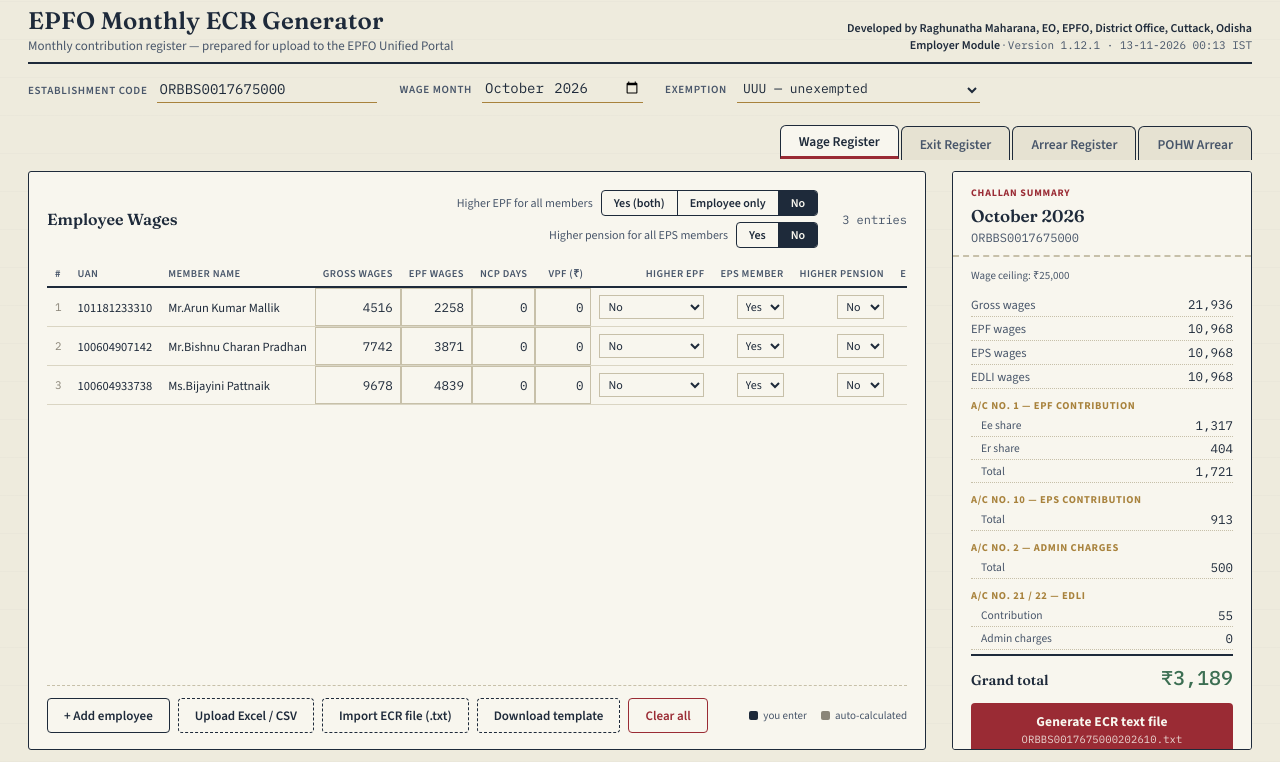
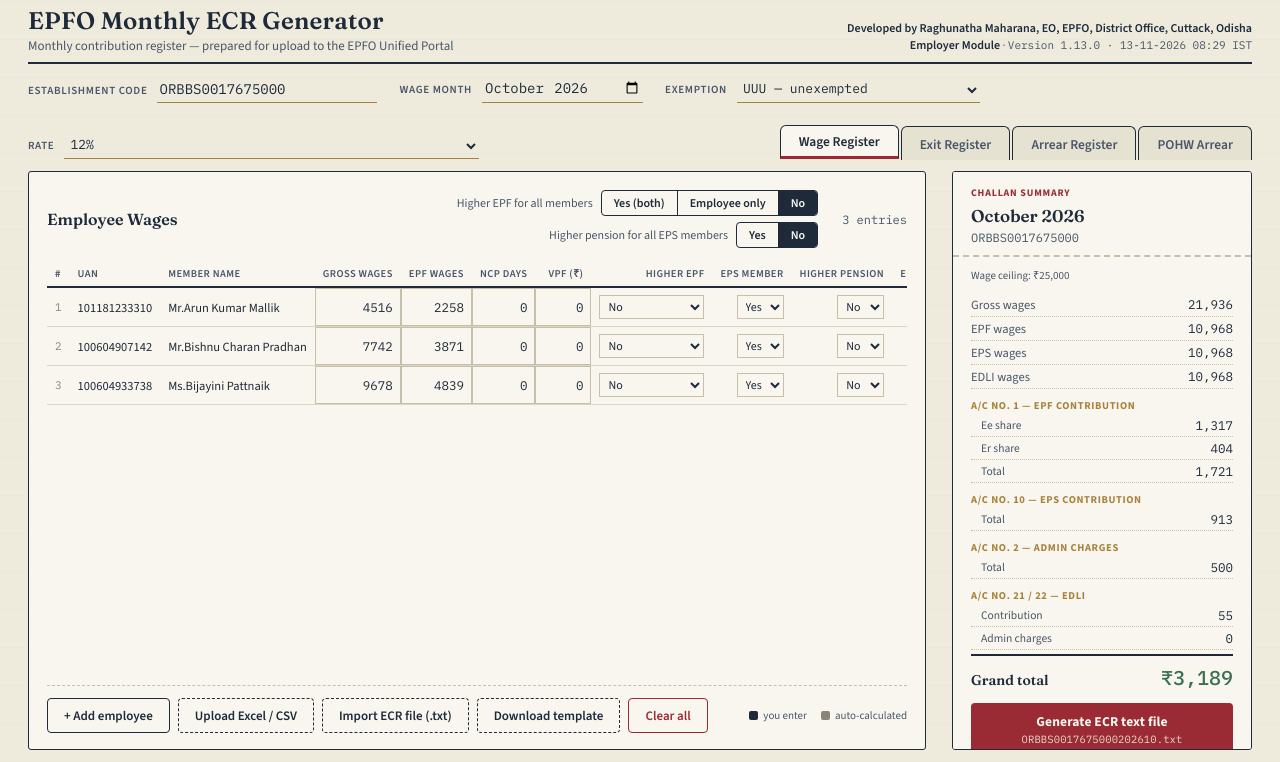
Before and after one commit to EPFRAGHU/ecr-generator, a Flask app: page / in a window 1280 px wide. Shown: the part 38-800 px from the top of the page. Run offline with Flask 3, Linux system fonts and the light colour scheme; the visitor is signed in with stand-in values (Sample User, id 1); tables that the repository leaves empty hold one stand-in row (values such as "Sample post").

Commit message:
Add 12% / 10% contribution rate for the monthly ECR (v1.13.0)
New Rate select beside Exemption. 10% applies to IBC-plan, jute, beedi,
brick, coir (non-spinning) and guar gum establishments (notification of
01-07-2026 under the EPF Scheme, 2026). Employee and employer shares use
the chosen rate; EPS stays 8.33%, so the diff is 1.67% at 10%.

calc() and calc_row() take the rate (shared CONTRIB_RATES table, which
the arrear calculation now also uses); ECR generation and ECR import
receive it from the page and check it. The choice is remembered in the
browser. JS and Python results match across 1,120 combinations, and a
10% file imports back with no notes.

```diff
--- a/app.py
+++ b/app.py
@@ -53,8 +53,8 @@ IST = timezone(timedelta(hours=5, minutes=30))
 # fix or small change; set APP_BUILD to the actual date and time (IST)
 # of the release commit, read from the clock (never estimated).
 # History is in README.md under "Version history".
-APP_VERSION = "1.12.1"
-APP_BUILD = "13-11-2026 00:13 IST"
+APP_VERSION = "1.13.0"
+APP_BUILD = "13-11-2026 08:29 IST"
 
 
 @app.context_processor
@@ -374,6 +374,12 @@ HIGHER_MODES = {
     "N",  # EPF wages capped at the ceiling for both
 }
 
+# EPF contribution rate (employee and employer). 10% applies to IBC-plan,
+# jute, beedi, brick, coir (non-spinning) and guar gum establishments
+# (notification of 01-07-2026 under the EPF Scheme, 2026); 12% otherwise.
+# EPS stays 8.33%. Keep in sync with CONTRIB_RATES in static/app.js.
+CONTRIB_RATES = {"12": 0.12, "10": 0.10}
+
 
 def calc_row(
     epf,
@@ -383,6 +389,7 @@ def calc_row(
     higher="N",
     vpf=0,
     higher_pension=False,
+    rate="12",
 ) -> dict:
     """
     `epf` is the member's full-month EPF wages. `higher` is a HIGHER_MODES
@@ -409,7 +416,11 @@ def calc_row(
     (mode "Y"), EPS wages are the actual wage, and the EPS contribution is
     8.33% of it plus 1.16% of the part above the ceiling, all out of the
     employer's 12%. EDLI wages stay capped.
+
+    `rate` is a CONTRIB_RATES key: "12" or "10". The employee and employer
+    shares use it (12% in the examples above); EPS stays 8.33%.
     """
+    r = CONTRIB_RATES.get(str(rate), 0.12)
     if higher is True:
         higher = "Y"
     elif higher is False:
@@ -461,8 +472,8 @@ def calc_row(
     epf_w = capped_w if mode == "N" else full_w
     employer_w = full_w if mode == "Y" else capped_w
 
-    ee_contri = round_half_up(epf_w * 0.12)
-    er_contri = round_half_up(employer_w * 0.12)
+    ee_contri = round_half_up(epf_w * r)
+    er_contri = round_half_up(employer_w * r)
     eps_contri = round_half_up(eps_w * 0.0833 + excess * 0.0116)
     return {
         "epf_wages": round_half_up(epf_w),
@@ -656,7 +667,7 @@ def _wage_candidates(line: dict, wage_month: str) -> list[int]:
     return out
 
 
-def infer_ecr_row(line: dict, wage_month: str) -> dict:
+def infer_ecr_row(line: dict, wage_month: str, rate: str = "12") -> dict:
     """Register row (inputs + options) that reproduces one ECR line."""
     target = {k: line[k] for k in ("epf_wages", "eps_wages", "edli_wages", "eps_contri", "diff")}
     combos = _flag_combos(wage_month == SPLIT_MONTH)
@@ -666,7 +677,7 @@ def infer_ecr_row(line: dict, wage_month: str) -> dict:
     for allow_vpf in (False, True):
         for w in cands:
             for eps, sep, higher, hp in combos:
-                c = calc_row(w, wage_month, eps, sep, higher, 0, hp)
+                c = calc_row(w, wage_month, eps, sep, higher, 0, hp, rate)
                 if any(c[k] != v for k, v in target.items()):
                     continue
                 vpf = line["epf_contri"] - c["epf_contri"]
@@ -685,7 +696,7 @@ def infer_ecr_row(line: dict, wage_month: str) -> dict:
         # Keep the file's EPF wage; say which figures this tool would change.
         w, sep, higher, hp, vpf = line["epf_wages"], "cap", "N", False, 0
         eps = line["eps_wages"] > 0 or line["epf_wages"] == 0
-        c = calc_row(w, wage_month, eps, sep, higher, 0, hp)
+        c = calc_row(w, wage_month, eps, sep, higher, 0, hp, rate)
         labels = {"epf_wages": "EPF wages", "eps_wages": "EPS wages",
                   "edli_wages": "EDLI wages", "epf_contri": "EPF contri.",
                   "eps_contri": "EPS contri.", "diff": "Diff"}
@@ -818,11 +829,15 @@ def import_ecr():
     if not re.fullmatch(r"20\d{2}-(0[1-9]|1[0-2])", wage_month or ""):
         return jsonify({"error": "Choose the wage month before importing"}), 400
 
+    rate = request.form.get("rate", "12")
+    if rate not in CONTRIB_RATES:
+        return jsonify({"error": "Contribution rate must be 12% or 10%"}), 400
+
     lines, problems = parse_ecr_text(text)
     if not lines:
         return jsonify({"error": problems[0] if problems else "The file has no ECR lines"}), 400
 
-    rows = [infer_ecr_row(line, wage_month) for line in lines]
+    rows = [infer_ecr_row(line, wage_month, rate) for line in lines]
     _log("import")
     return jsonify({
         "status": "ok",
@@ -910,11 +925,14 @@ def generate_ecr():
     # EPF / EPS / EDLI exemption status. Exempted EPF: EE share and ER diff are 0
     # (paid to the own PF trust). Exempted EDLI: EDLI wages are 0.
     exempt = data.get("exempt") or "UUU"
+    rate = str(data.get("rate", "12"))
 
     if not estab_code or not wage_month:
         return jsonify({"error": "Establishment code and wage month are required"}), 400
     if exempt not in EXEMPT_CODES:
         return jsonify({"error": "Exemption status must be UUU, EUU, UUE or EUE"}), 400
+    if rate not in CONTRIB_RATES:
+        return jsonify({"error": "Contribution rate must be 12% or 10%"}), 400
     epf_ex, edli_ex = exempt[0] == "E", exempt[2] == "E"
 
     year, month = wage_month.split("-")
@@ -940,6 +958,7 @@ def generate_ecr():
             row_higher_epf(row),
             float(row.get("vpf") or 0),
             row_higher_pension(row),
+            rate,
         )
         ncp = int(row.get("ncp") or 0)
         refund = row.get("refund") or 0
@@ -1033,7 +1052,6 @@ def generate_exit():
 # 15,000 and 14/30 at 25,000, as in the wage register.
 # Keep calc_arrear() in sync with calcArrear() in static/app.js.
 # ---------------------------------------------------------------------------
-ARREAR_RATES = {"12": 0.12, "10": 0.10}
 MONTH_RE = re.compile(r"20\d{2}-(0[1-9]|1[0-2])")
 MAX_ARREAR_MONTHS = 120
 
@@ -1090,7 +1108,7 @@ def calc_arrear(paid, revised, months, eps_member=True, higher="N", rate="12",
     # Employer's share follows the EPF arrear, except "employee only" where
     # it stays within the ceiling.
     employer_w = min(wages["epf"], round_half_up(capped)) if mode == "E" else wages["epf"]
-    r = ARREAR_RATES.get(str(rate), 0.12)
+    r = CONTRIB_RATES.get(str(rate), 0.12)
     ee = round_half_up(wages["epf"] * r)
     eps_c = round_half_up(wages["eps"] * 0.0833)
     return {
@@ -1145,7 +1163,7 @@ def generate_arrear():
         return jsonify({"error": "Choose the arrear From and Till months (From must not be after Till)"}), 400
     if len(months) > MAX_ARREAR_MONTHS:
         return jsonify({"error": f"The arrear period is longer than {MAX_ARREAR_MONTHS} months"}), 400
-    if rate not in ARREAR_RATES:
+    if rate not in CONTRIB_RATES:
         return jsonify({"error": "Contribution rate must be 12% or 10%"}), 400
     if not rows:
         return jsonify({"error": "Add at least one member to the arrear register"}), 400
--- a/static/app.js
+++ b/static/app.js
@@ -27,6 +27,11 @@ const SEP_BASES = {
 
 const roundHalfUp = x => Math.floor(x + 0.5 + 1e-9);
 const wageMonth = () => document.getElementById('wage-month').value;
+// EPF contribution rate (employee and employer): 10% for IBC-plan, jute, beedi,
+// brick, coir (non-spinning) and guar gum establishments, else 12%. EPS stays
+// 8.33%. Keep in sync with CONTRIB_RATES in app.py.
+const CONTRIB_RATES = {'12': 0.12, '10': 0.10};
+const contribRate = () => document.getElementById('contri-rate').value;
 const ceilingFor = month => (month || '') > SPLIT_MONTH ? NEW_CEILING : OLD_CEILING;
 
 function calc(row){
@@ -82,8 +87,9 @@ function calc(row){
   // VPF is a voluntary employee contribution on top of the 12%. It is
   // remitted with the employee share (ECR "EPF contribution", A/c 1) and
   // does not change the employer's diff.
-  const eeContri = roundHalfUp(epfW*0.12);
-  const erContri = roundHalfUp(employerW*0.12);
+  const r = CONTRIB_RATES[contribRate()] ?? 0.12;
+  const eeContri = roundHalfUp(epfW*r);
+  const erContri = roundHalfUp(employerW*r);
   const vpf = vpfIssue(row.vpf) ? 0 : roundHalfUp(Number(row.vpf)||0);
   const epsContri = roundHalfUp(epsW*0.0833 + excess*0.0116);
   // Higher pension's 1.16% part of the EPS contribution (moved out of the
@@ -410,9 +416,10 @@ function renderStub(){
   const monthVal = document.getElementById('wage-month').value; // yyyy-mm
   fillStub({
     title: monthVal ? monthLabel(monthVal) : '',
-    note: monthVal === SPLIT_MONTH
+    note: (monthVal === SPLIT_MONTH
       ? 'Wage ceiling: ₹15,000 for 1–16 Sep, ₹25,000 from 17 Sep (S.O. 5109(E))'
-      : `Wage ceiling: ₹${fmt(ceilingFor(monthVal))}`,
+      : `Wage ceiling: ₹${fmt(ceilingFor(monthVal))}`)
+      + (contribRate() === '10' ? ' · contribution rate 10%' : ''),
     gross, epfw, epsw, edliw, ac1ee, vpf, ac1er, hp116, ac10,
     ac2: epfw < 1 ? 75 : Math.max(Math.round(epfw*0.005), 500),
     ac21: Math.round(edliw*0.005),
@@ -699,6 +706,18 @@ document.getElementById('exempt-status').addEventListener('change', e=>{
   if(['UUU', 'EUU', 'UUE', 'EUE'].includes(saved)) document.getElementById('exempt-status').value = saved;
   showInspFields();
 }
+// The contribution rate is remembered the same way.
+const RATE_KEY = 'ecr-contri-rate';
+document.getElementById('contri-rate').addEventListener('change', e=>{
+  try { localStorage.setItem(RATE_KEY, e.target.value); } catch(err) {}
+  renderWageTable();
+  renderStub();
+});
+{
+  let saved = null;
+  try { saved = localStorage.getItem(RATE_KEY); } catch(err) {}
+  if(saved in CONTRIB_RATES) document.getElementById('contri-rate').value = saved;
+}
 ['insp-pf', 'insp-edli'].forEach(id=> document.getElementById(id).addEventListener('input', renderStub));
 document.getElementById('wage-month').addEventListener('input', ()=>{
   renderWageTable();
@@ -871,6 +890,7 @@ importEcrInput.addEventListener('change', async ()=>{
   const formData = new FormData();
   formData.append('file', file);
   formData.append('wage_month', wageMonth());
+  formData.append('rate', contribRate());
   let resp;
   try{
     resp = await fetch('/api/import-ecr', { method:'POST', body: formData });
@@ -1021,7 +1041,7 @@ document.getElementById('gen-ecr-btn').addEventListener('click', ()=>{
     showToast('Fix the rows highlighted in red (invalid or duplicate UAN, NCP days or VPF) before generating');
     return;
   }
-  downloadGenerated('/api/ecr/generate', {estab_code, wage_month, exempt: exemptStatus(), rows: wageRows}, 'ecr.txt');
+  downloadGenerated('/api/ecr/generate', {estab_code, wage_month, exempt: exemptStatus(), rate: contribRate(), rows: wageRows}, 'ecr.txt');
 });
 
 document.getElementById('gen-exit-btn').addEventListener('click', ()=>{
@@ -1042,7 +1062,6 @@ document.getElementById('gen-exit-btn').addEventListener('click', ()=>{
 // to each month's ceiling. Keep calcArrear() in sync with calc_arrear() in
 // app.py.
 let arrearRows = [];
-const ARREAR_RATES = {'12': 0.12, '10': 0.10};
 const ARREAR_OVR_FIELDS = ['epf', 'eps', 'edli'];
 
 function arrearMonths(){
@@ -1088,7 +1107,7 @@ function calcArrear(row, months, rate){
     if(v !== null) w[k] = v;
   });
   const employerW = mode === 'E' ? Math.min(w.epf, roundHalfUp(capped)) : w.epf;
-  const r = ARREAR_RATES[rate] ?? 0.12;
+  const r = CONTRIB_RATES[rate] ?? 0.12;
   const ee = roundHalfUp(w.epf * r);
   const eps = roundHalfUp(w.eps * 0.0833);
   return {epfW: w.epf, epsW: w.eps, edliW: w.edli, ee, eps, er: roundHalfUp(employerW * r) - eps};
--- a/templates/index.html
+++ b/templates/index.html
@@ -87,6 +87,13 @@
       <option value="EUU">EUU — own PF trust</option>
       <option value="UUE">UUE — own EDLI scheme</option>
       <option value="EUE">EUE — PF trust + EDLI scheme</option>
+    </select>
+  </div>
+  <div class="field">
+    <label for="contri-rate" title="EPF contribution rate for the employee and employer shares. 10% applies to establishments under an approved IBC resolution or repayment plan, and to jute, beedi, brick, coir (other than spinning) and guar gum establishments (notification of 01-07-2026 under the EPF Scheme, 2026). EPS stays 8.33%.">Rate</label>
+    <select id="contri-rate">
+      <option value="12">12%</option>
+      <option value="10">10% — jute, beedi, brick, coir, guar gum, IBC plan</option>
     </select>
   </div>
   <div class="field rate" id="insp-pf-field" hidden>
```
Also changed, not shown: README.md.
